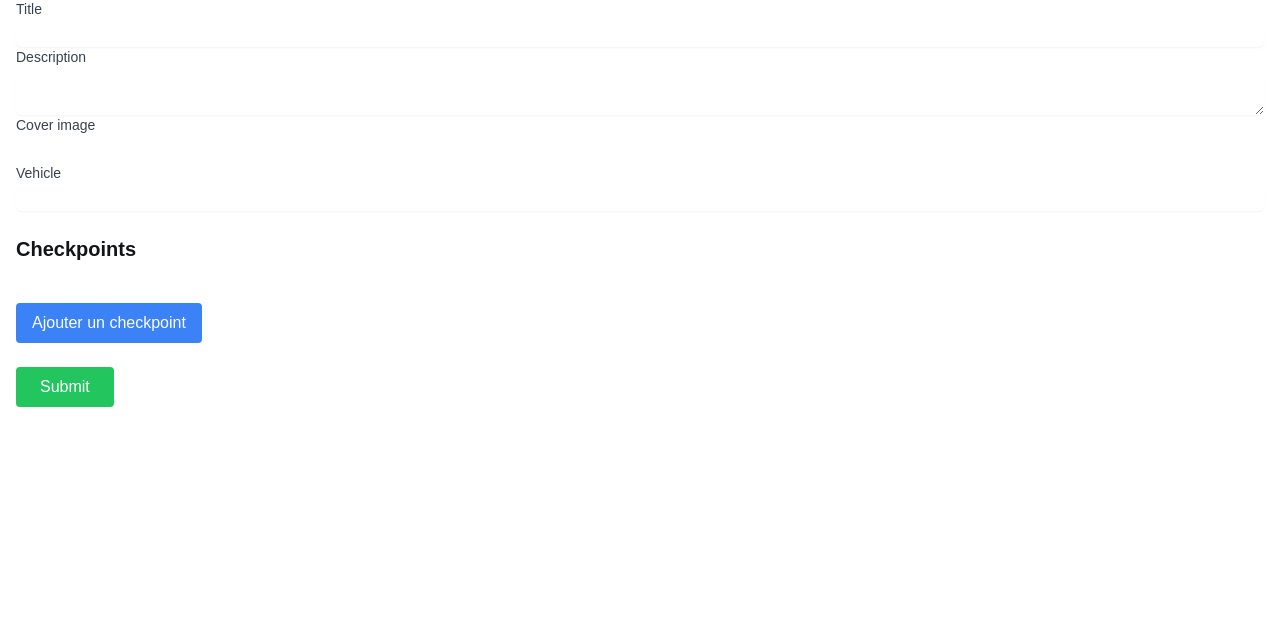
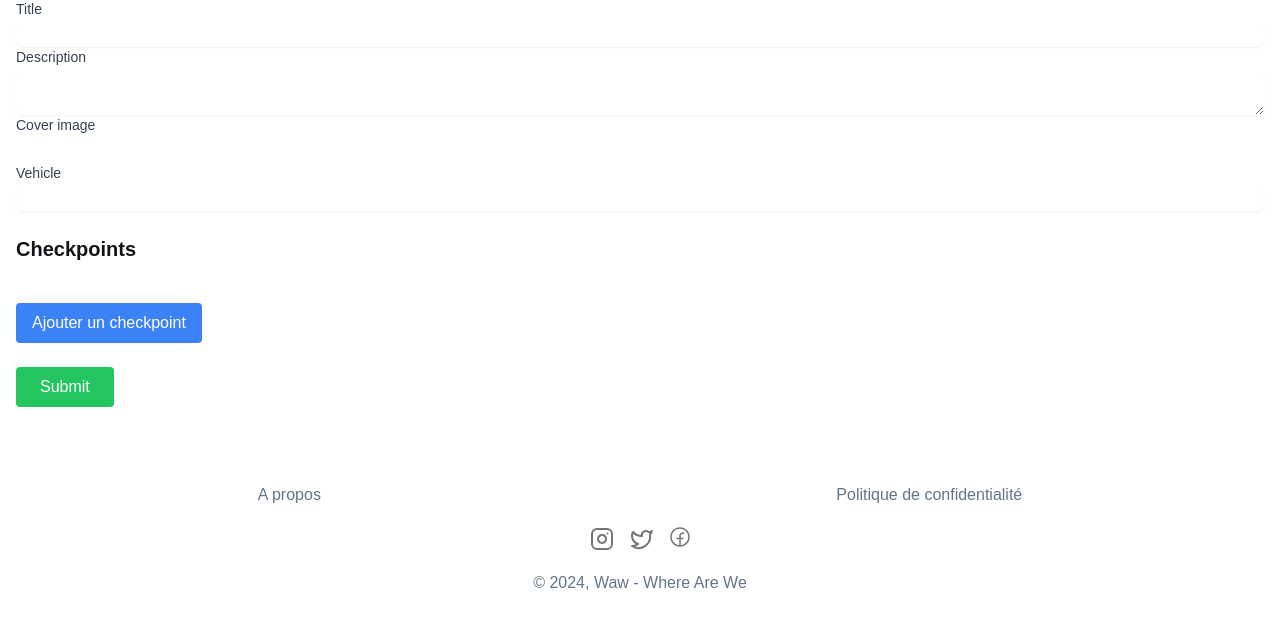
Before and after one commit to Shinobyy/waw.travel, a Symfony app: template templates/profile/add.html.twig in a window 1280 px wide. Shown: the part 153-782 px from the top of the page. Run offline with Twig, Linux system fonts and the light colour scheme; the template is opened without the code that fills it, so the values that code supplies are empty; form fields are guessed from the names that the template uses; style sheets or scripts are compiled from the project's sources; some libraries are stand-ins or nearby versions.

Commit message:
Add footer to base template, update registration links, and enhance profile controller

```diff
--- a/src/Controller/RegistrationController.php
+++ b/src/Controller/RegistrationController.php
@@ -16,6 +16,11 @@ class RegistrationController extends AbstractController
     #[Route('/register', name: 'app_registration')]
     public function index(Request $request, UserPasswordHasherInterface $passwordHasher, EntityManagerInterface $entityManager): Response
     {
+
+        if ($this->getUser()) {
+            return $this->redirectToRoute('app_profile');
+        }
+
         $user = new User();
         $form = $this->createForm(RegistrationFormType::class, $user);
         $form->handleRequest($request);
--- a/templates/base.html.twig
+++ b/templates/base.html.twig
@@ -17,5 +17,8 @@
         {{ include('partials/_navbar.html.twig') }}
     {% endif %}
         {% block body %}{% endblock %}
+    {% if app.request.get('_route') != 'app_login' and app.request.get('_route') != 'app_registration' %}
+        {{ include('partials/_footer.html.twig') }}
+    {% endif %}
     </body>
 </html>
--- a/templates/main/index.html.twig
+++ b/templates/main/index.html.twig
@@ -20,7 +20,7 @@
         <p>Waw est une plateforme qui vous permet de créer et de partager vos roadtrips. Voici comment ça marche.</p>
 
 
-<ul class="mx-5 grid grid-cols-1 md:grid-cols-2 lg:grid-cols-4 gap-5 mt-7">
+<ul class="grid grid-cols-1 md:grid-cols-2 lg:grid-cols-4 gap-5 mt-7">
   <li class="flex flex-col gap-5 w-auto rounded-md border border-[#E0E0E0] p-4">
     <svg xmlns="http://www.w3.org/2000/svg" width="24" height="24" viewBox="0 0 24 24" fill="none" stroke="currentColor" stroke-width="2" stroke-linecap="round" stroke-linejoin="round" class="lucide lucide-pencil"><path d="M21.174 6.812a1 1 0 0 0-3.986-3.987L3.842 16.174a2 2 0 0 0-.5.83l-1.321 4.352a.5.5 0 0 0 .623.622l4.353-1.32a2 2 0 0 0 .83-.497z"/><path d="m15 5 4 4"/></svg>
     <h3 class="font-bold text-xl">Créer votre journal</h3>
@@ -65,7 +65,7 @@
     <section class="flex flex-col gap-5 mt-10 items-center">
 
         <h2 class="text-xl md:text-2xl font-bold">Prêt à partager votre voyage ?</h2>
-                <a class="px-7 py-2 rounded-full bg-primary-red text-white outline-2 outline-primary-red hover:outline-primary-red hover:outline hover:bg-transparent transition-all hover:cursor-pointer" href={{path('app_registration')}}>
+                <a class="px-7 py-2 rounded-full bg-primary-red text-white outline-2 outline-primary-red hover:outline-primary-red hover:outline hover:bg-transparent transition-all hover:cursor-pointer hover:text-primary-red" href={{path('app_registration')}}>
         Inscrivez-vous - C'est gratuit !</a>
     </section>
 
--- /dev/null
+++ b/templates/partials/_footer.html.twig
@@ -0,0 +1,21 @@
+<footer class="mt-auto pt-10 flex flex-col items-center gap-5">
+    <div class="flex justify-around w-full">
+        <a href="#" class="text-secondary-black">A propos</a>
+        <a href="#" class="text-secondary-black">Politique de confidentialité</a>
+    </div>
+
+    <div class="flex gap-4">
+        <a href="#">
+            <svg xmlns="http://www.w3.org/2000/svg" width="24" height="24" viewBox="0 0 24 24" fill="none" stroke="#757575" stroke-width="2" stroke-linecap="round" stroke-linejoin="round" class="lucide lucide-instagram"><rect width="20" height="20" x="2" y="2" rx="5" ry="5"/><path d="M16 11.37A4 4 0 1 1 12.63 8 4 4 0 0 1 16 11.37z"/><line x1="17.5" x2="17.51" y1="6.5" y2="6.5"/></svg>
+        </a>
+        <a href="#">
+            <svg xmlns="http://www.w3.org/2000/svg" width="24" height="24" viewBox="0 0 24 24" fill="none" stroke="#757575" stroke-width="2" stroke-linecap="round" stroke-linejoin="round" class="lucide lucide-twitter"><path d="M22 4s-.7 2.1-2 3.4c1.6 10-9.4 17.3-18 11.6 2.2.1 4.4-.6 6-2C3 15.5.5 9.6 3 5c2.2 2.6 5.6 4.1 9 4-.9-4.2 4-6.6 7-3.8 1.1 0 3-1.2 3-1.2z"/></svg>
+        </a>
+        <a href="#">
+            <svg xmlns="http://www.w3.org/2000/svg" width="20" height="20" viewBox="0 0 20 20" fill="none">
+                <path fill-rule="evenodd" clip-rule="evenodd" d="M10 0.25C4.61522 0.25 0.25 4.61522 0.25 10C0.25 15.3848 4.61522 19.75 10 19.75C15.3848 19.75 19.75 15.3848 19.75 10C19.7443 4.61758 15.3824 0.255684 10 0.25ZM10.75 18.2153V12.25H13C13.4142 12.25 13.75 11.9142 13.75 11.5C13.75 11.0858 13.4142 10.75 13 10.75H10.75V8.5C10.75 7.67157 11.4216 7 12.25 7H13.75C14.1642 7 14.5 6.66421 14.5 6.25C14.5 5.83579 14.1642 5.5 13.75 5.5H12.25C10.5931 5.5 9.25 6.84315 9.25 8.5V10.75H7C6.58579 10.75 6.25 11.0858 6.25 11.5C6.25 11.9142 6.58579 12.25 7 12.25H9.25V18.2153C4.85788 17.8144 1.55787 14.0299 1.75854 9.62409C1.95922 5.21827 5.58962 1.74947 10 1.74947C14.4104 1.74947 18.0408 5.21827 18.2415 9.62409C18.4421 14.0299 15.1421 17.8144 10.75 18.2153Z" fill="#757575"/>
+            </svg>
+        </a>
+    </div>
+    <p class="text-secondary-black text-center">&copy; 2024, Waw - Where Are We</p>
+</footer>
--- a/templates/registration/index.html.twig
+++ b/templates/registration/index.html.twig
@@ -29,7 +29,7 @@
       <!-- Texte "Déjà inscrit ?" -->
       <p class="text-primary-black mb-6">
         Déjà inscrit ?
-        <a href="#" class="text-primary-red hover:underline">Connectez-vous</a>
+        <a href={{ path('app_login') }} class="text-primary-red hover:underline">Connectez-vous</a>
       </p>
       <!-- Formulaire -->
       {{ form_start(form) }}
```
Also changed, not shown: src/Controller/ProfileController.php (+62 -1 lines), templates/profile/show.html.twig (+26 -9 lines).
